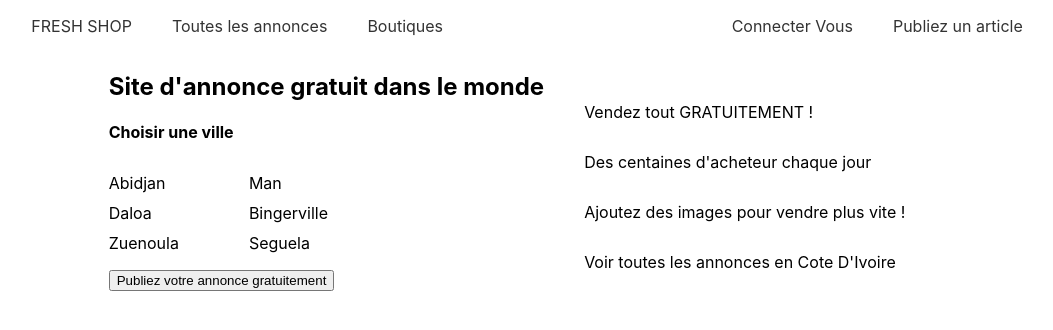
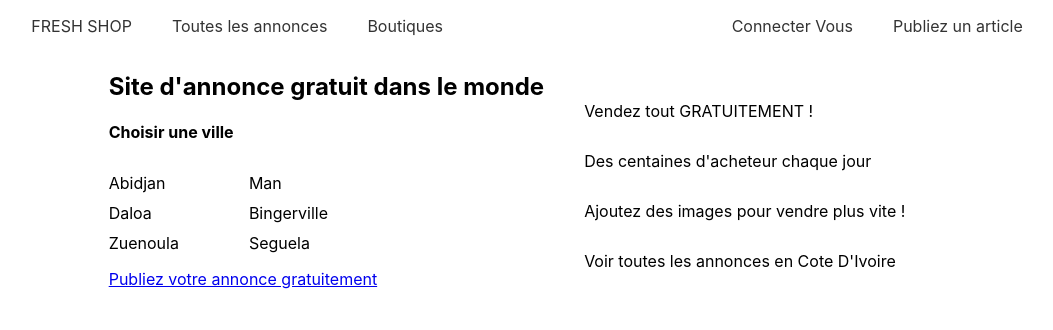
Before and after one commit to zamblebi/fresh-deals, a React (Create React App) app in the folder client/: page / in a window 1280 px wide. Shown: the top 330 px of the page, without its empty margins (133-1186 px from the left). Built offline with nearby package versions, Linux system fonts and the light colour scheme.

Commit message:
some change frontent start

```diff
--- a/client/src/components/Intro.jsx
+++ b/client/src/components/Intro.jsx
@@ -1,5 +1,6 @@
 import React, { useState } from 'react'
 import './Intro.css'
+import {Link} from 'react-router-dom'
 const Intro = () => {
     return (
         <div className="intro">
@@ -18,7 +19,7 @@ const Intro = () => {
                         <li>Seguela</li>
                     </div>
                 </ul>
-                <button>Publiez votre annonce gratuitement</button>
+                <Link to="/post_article">Publiez votre annonce gratuitement</Link>
             </div>
             <div>
                 <ul className="offer_presentation">
```
Also changed, not shown: 1 other file (tests, documents, lock files or other folders).
